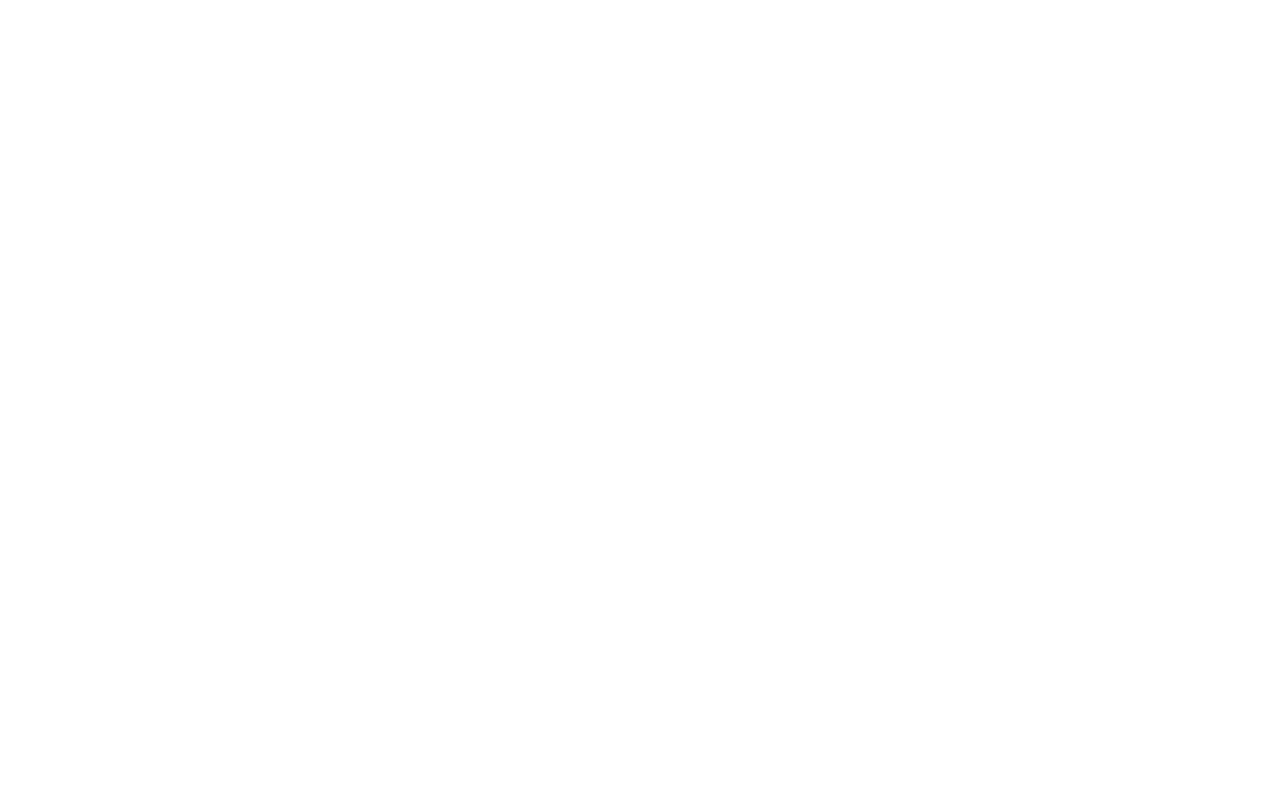
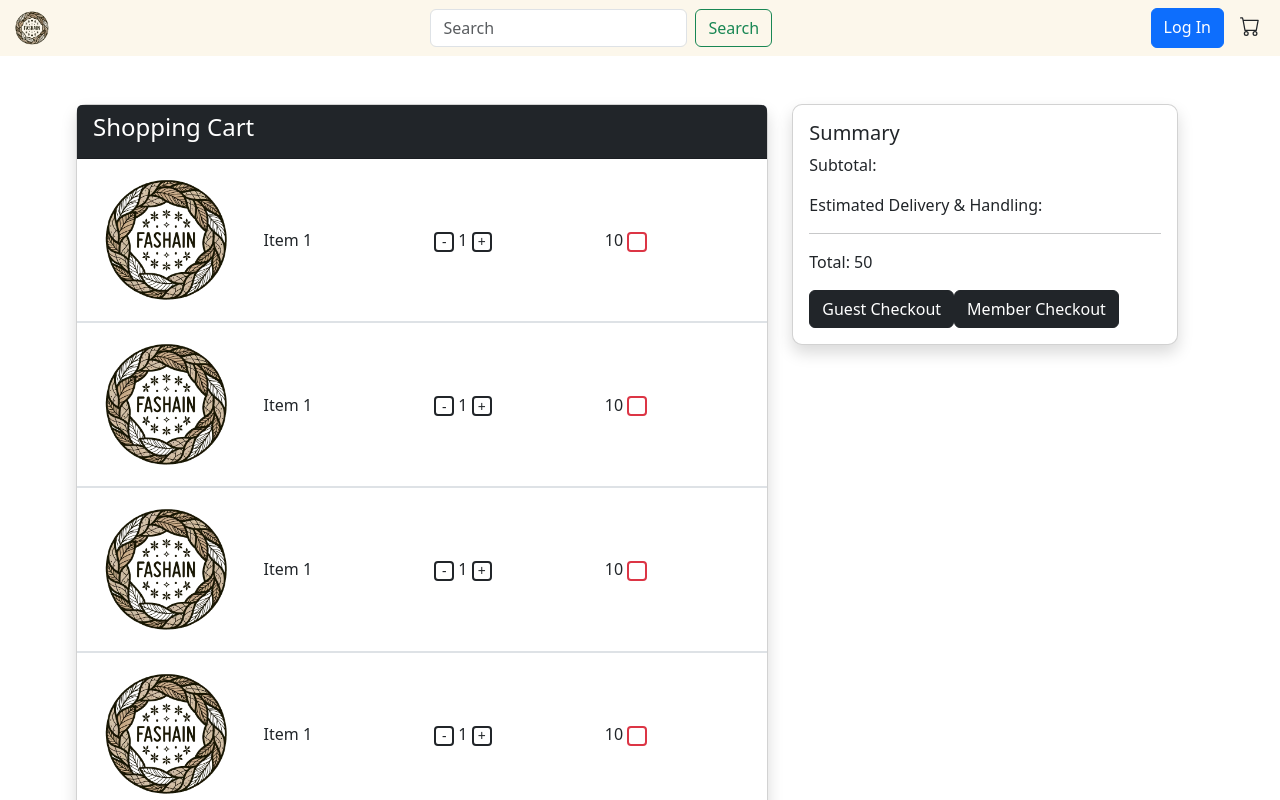
Before and after one commit to JiaweiSMU/Fashain, a Vue app: page /cart in a window 1280 px wide. Before the commit this address had no page. Shown: the top 800 px of the page. Built offline with nearby package versions, Linux system fonts and the light colour scheme; no server answers.

Commit message:
added cart
cart

```diff
--- a/src/components/NavBar.vue
+++ b/src/components/NavBar.vue
@@ -1,5 +1,5 @@
 <template>
-    <nav class="navbar navbar-expand-lg navbar-dark bg-success">
+    <nav class="navbar navbar-expand-lg navbar-dark custom-navbar-bg">
         <div class="container-fluid">
             <a class="navbar-brand m-0 p-0" href="/"
                 ><img src="../assets/fashainIcon.png" style="width: 40px; height: 40px"
@@ -84,3 +84,10 @@
     },
 };
 </script>
+
+<style scoped>
+    .custom-navbar-bg {
+        background-color: #FCF7EB !important;
+    }
+
+</style>
--- a/src/router/index.js
+++ b/src/router/index.js
@@ -47,6 +47,11 @@
             component: () => import("../views/AddProductForm.vue"),
         },
         {
+            path: "/cart",
+            name: "Cart",
+            component: () => import("../views/Cart.vue"),
+        },
+        {
             path: "/Questionaire",
             name: "Questionaire",
             component: Questionaire,
--- /dev/null
+++ b/src/views/Cart.vue
@@ -0,0 +1,127 @@
+<template>
+    <NavBar />
+    <div class="row mt-5 ml-5" style="margin-left: 5%;">
+
+        <div class="col-lg-7">
+            <div class="card shadow">
+                <div class="card-header bg-dark text-white">
+                    <h4>Shopping Cart</h4>
+                </div>
+                <ul class="list-group list-group-flush">
+                    <li class="list-group-item" v-for="item in cartItems" :key="item.id">
+                        <div class="row align-items-center">
+                            <div class="col-3">
+                                <img src="../assets/fashainIcon.png" class="img-fluid rounded-circle" alt="product-image">
+                            </div>
+                            <div class="col-3">
+                                {{ item.name }}
+                            </div>
+                            <div class="col-3">
+                                <button class="btn btn-sm btn-outline-dark" @click="decrementQuantity(item)">-</button>
+                                {{ item.quantity }}
+                                <button class="btn btn-sm btn-outline-dark" @click="incrementQuantity(item)">+</button>
+                            </div>
+                            <div class="col-3 text-right">
+                                {{ item.price * item.quantity | currency }}
+                                <button class="btn btn-outline-danger btn-sm ml-2" @click="removeFromCart(item)">
+                                    <i class="fas fa-trash"></i>
+                                </button>
+                            </div>
+                        </div>
+                    </li>
+                </ul>
+                <div class="card-footer text-right">
+                    Total: {{ totalPrice | currency }}
+                </div>
+            </div>
+        </div>
+
+        <div class="col-lg-4 ml-4">
+            <div class="card shadow">
+                <div class="card-body">
+                    <h5 class="card-title">Summary</h5>
+                    <p class="card-text">Subtotal: {{ subtotal }}</p>
+                    <p class="card-text">Estimated Delivery & Handling: {{ delivery }}</p>
+                    <hr>
+                    <p class="card-text">Total: {{ totalPrice | currency }}</p>
+                    <button class="btn btn-dark btn-block">Guest Checkout</button>
+                    <button class="btn btn-dark btn-block">Member Checkout</button>
+                </div>
+            </div>
+        </div>
+    </div>
+</template>
+
+<script>
+
+import NavBar from "../components/NavBar.vue";
+export default {
+    components: { NavBar },
+    /* For validation of user type??  */
+    data() {
+    return {
+      cartItems: [
+        { id: 1, name: 'Item 1', price: 10, quantity: 1, image: '../assets/fashainIcon.png' },
+        { id: 2, name: 'Item 1', price: 10, quantity: 1, image: 'path_to_image1.jpg' },
+        { id: 3, name: 'Item 1', price: 10, quantity: 1, image: 'path_to_image1.jpg' },
+        { id: 4, name: 'Item 1', price: 10, quantity: 1, image: 'path_to_image1.jpg' },
+        { id: 5, name: 'Item 1', price: 10, quantity: 1, image: 'path_to_image1.jpg' },
+        // ... more items
+      ]
+    }
+  },
+  computed: {
+    totalPrice() {
+      return this.cartItems.reduce((acc, item) => acc + item.price * item.quantity, 0);
+    }
+  },
+  methods: {
+    incrementQuantity(item) {
+      item.quantity++;
+    },
+    decrementQuantity(item) {
+      if(item.quantity > 1) {
+        item.quantity--;
+      }
+    },
+    removeFromCart(item) {
+      this.cartItems = this.cartItems.filter(cartItem => cartItem.id !== item.id);
+    }
+  },
+  filters: {
+    currency(value) {
+      return '$' + value.toFixed(2);
+    }
+  },
+}
+
+</script>
+<!-- Style sheet -->
+<style>.card {
+    border-radius: 10px;
+}
+
+.btn-outline-dark, .btn-outline-danger {
+    border-width: 2px;
+
+}
+
+.list-group-item {
+    border-top-width: 1px !important;
+}
+
+.list-group-item:first-child {
+    border-top-width: 0 !important;
+}
+.btn-sm
+{
+    height: 20px;
+    width: 20px;
+    display: inline-flex;
+    justify-content: center;
+    align-items: center;
+    padding: 0
+}
+
+/* Ensure you've included Font Awesome if you're using the trash icon. */
+</style>
```
